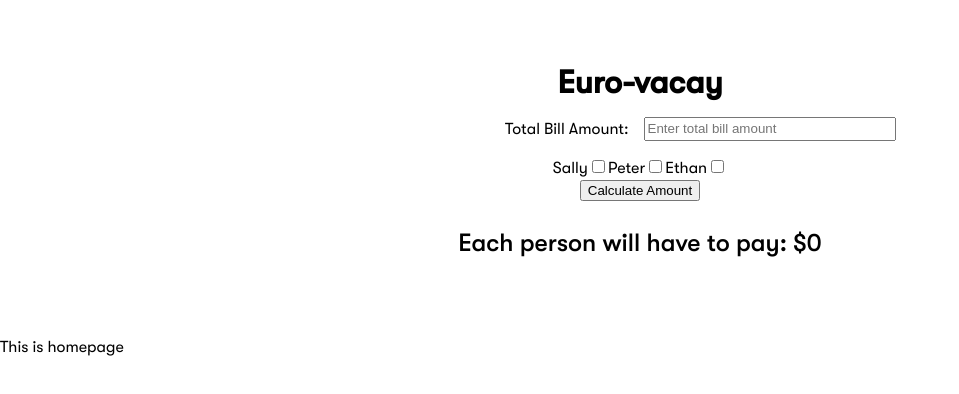
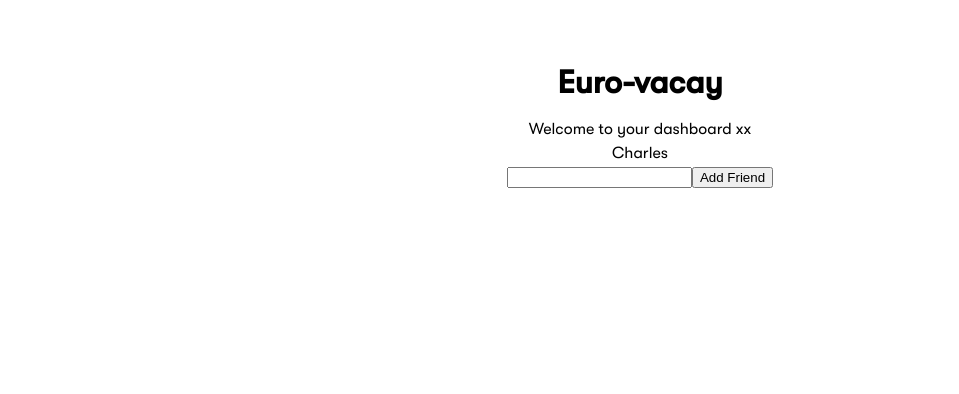
Before and after one commit to rachellesg/splitwise, a React (Create React App) app: page / in a window 1280 px wide. Shown: the top 394 px of the page, without its empty margins (0-959 px from the left). Built offline with nearby package versions, Linux system fonts and the light colour scheme.

Commit message:
Restructure folders, and update logic + format

```diff
--- a/src/App.js
+++ b/src/App.js
@@ -12,14 +12,14 @@ function App() {
     <Router>
       <Container>
         <Header>Euro-vacay</Header>
-        <Form />
+        {/* <Form /> */}
+        <Switch>
+          <Route path="/about">About</Route>
+          <Route path="/">
+            <Home />
+          </Route>
+        </Switch>
       </Container>
-      <Switch>
-        <Route path="/about">About</Route>
-        <Route path="/">
-          <Home />
-        </Route>
-      </Switch>
     </Router>
   );
 }
--- a/src/components/Form/index.jsx
+++ /dev/null
@@ -1,112 +0,0 @@
-import { useState, useRef, useEffect } from "react";
-import styled from "styled-components";
-
-function Form() {
-  const billAmount = useRef();
-  const [finalAmount, setFinalAmount] = useState(0);
-  const [listOfFriends, setListOfFriends] = useState([
-    { name: "Sally" },
-    { name: "Peter" },
-    { name: "Ethan" },
-  ]);
-
-  const [selectedFriends, setSelectedFriends] = useState([]);
-
-  useEffect(() => {
-    localStorage.setItem("Selected Friends", JSON.stringify(selectedFriends));
-  }, [selectedFriends]);
-
-  const selectFriendsToggle = (e) => {
-    const addedFriend = e.target.value;
-    console.log(addedFriend);
-    console.log(selectedFriends);
-    // to check whether friends is duplicated
-    const hasSelectedFriends = !selectedFriends.find((item) => {
-      return item.name == addedFriend;
-    });
-    setSelectedFriends((prevState) => {
-      return [...prevState, { name: addedFriend }];
-    });
-    // hasSelectedFriends
-    //   ? selectedFriends.push(addedFriend)
-    //   : selectedFriends.filter((i) => i !== addedFriend);
-  };
-
-  const calculateSplitAmount = (e) => {
-    const checkIfEmptyList = selectedFriends.length !== 0;
-    if (checkIfEmptyList) {
-      console.log(selectedFriends);
-      const totalNumberOfFriends = selectedFriends.length;
-      const finalAmount = billAmount.current.value / totalNumberOfFriends;
-      setFinalAmount(finalAmount);
-    }
-  };
-
-  return (
-    <FormWrapper>
-      <InputWrapper>
-        <label for="total-amount">Total Bill Amount:</label>
-        <input
-          ref={billAmount}
-          type="text"
-          name="total-amount"
-          placeholder="Enter total bill amount"
-        />
-      </InputWrapper>
-
-      <div className="toggle-select-friends-buttons">
-        {listOfFriends.map((friend) => {
-          const { name } = friend;
-          return (
-            <>
-              <label for={name}>{name}</label>
-              <input
-                type="checkbox"
-                onClick={selectFriendsToggle}
-                name={name}
-                value={name}
-              />
-            </>
-          );
-        })}
-      </div>
-
-      <button onClick={calculateSplitAmount}>Calculate Amount</button>
-
-      <ResultsWrapper>
-        <div className="friends-pay">
-          Each person will have to pay: ${finalAmount}
-        </div>
-      </ResultsWrapper>
-    </FormWrapper>
-  );
-}
-
-export default Form;
-
-const FormWrapper = styled.div`
-  display: flex;
-  flex-direction: column;
-  justify-content: center;
-  align-items: center;
-`;
-
-const InputWrapper = styled.div`
-  display: inline-flex;
-  margin: 0 0 15px;
-  min-width: 50%;
-  label {
-    width: 50%;
-    text-align: right;
-    margin-right: 15px;
-  }
-  input {
-    width: 50%;
-  }
-`;
-
-const ResultsWrapper = styled.div`
-  margin: 30px 0;
-  font-size: 25px;
-  font-weight: 500;
-`;
--- /dev/null
+++ b/src/components/Friends/List/Friend/index.jsx
@@ -0,0 +1,5 @@
+function Friend({ friend }) {
+  return <div>{friend}</div>;
+}
+
+export default Friend;
--- /dev/null
+++ b/src/components/Friends/List/index.jsx
@@ -0,0 +1,9 @@
+import Friend from "./Friend";
+
+function FriendsList({ friends }) {
+  return friends.map((friend, index) => {
+    return <Friend key={index} friend={friend.name} />;
+  });
+}
+
+export default FriendsList;
--- /dev/null
+++ b/src/components/Friends/index.jsx
@@ -0,0 +1,28 @@
+import { useState, useRef } from "react";
+import FriendsList from "./List";
+
+function Friends() {
+  const [friends, setFriendsList] = useState([
+    { owner: "Rachelle", name: "Charles" },
+  ]);
+  const friendsRef = useRef();
+
+  const handleAddFriend = (e) => {
+    const name = friendsRef.current.value;
+    if (name === "") return null;
+    setFriendsList((prevList) => {
+      return [...prevList, { owner: "Rachelle", name: name }];
+    });
+    friendsRef.current.value = null;
+  };
+
+  return (
+    <>
+      <FriendsList friends={friends} />
+      <input ref={friendsRef} type="text" />
+      <button onClick={handleAddFriend}>Add Friend</button>
+    </>
+  );
+}
+
+export default Friends;
--- a/src/pages/Home/index.jsx
+++ b/src/pages/Home/index.jsx
@@ -1,5 +1,12 @@
+import Friends from "../../components/Friends";
+
 function Home() {
-  return <> This is homepage</>;
+  return (
+    <>
+      Welcome to your dashboard xx
+      <Friends />
+    </>
+  );
 }
 
 export default Home;
```
